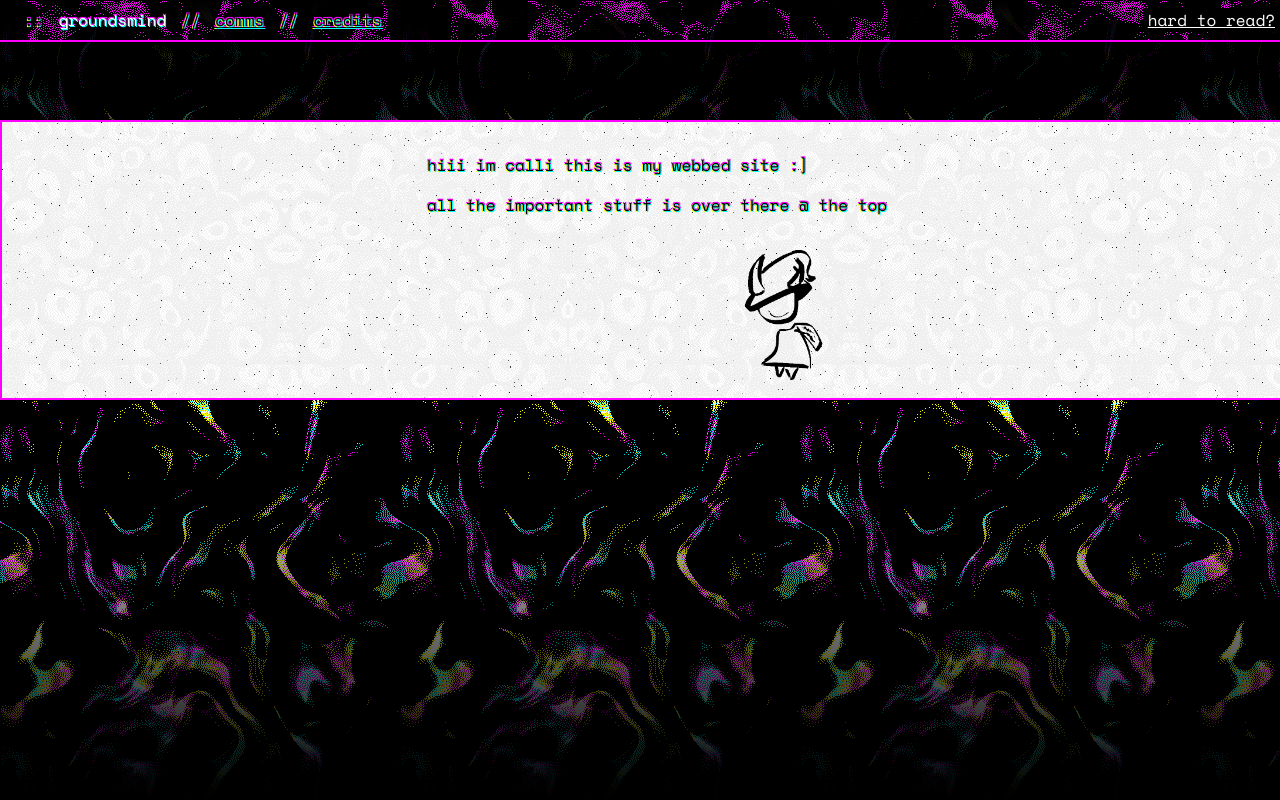
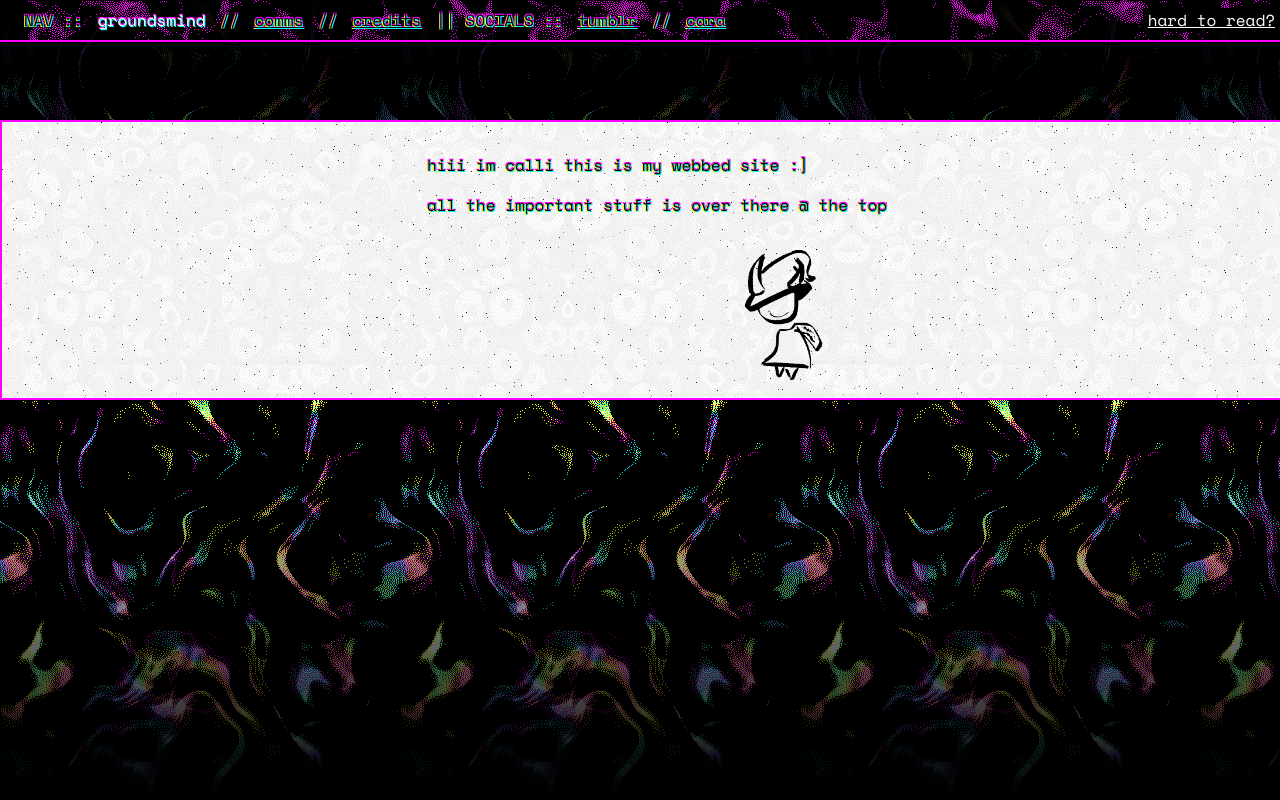
Before and after one commit to groundsmind/groundsmind.github.io, a plain HTML site: page index.html in a window 1280 px wide. Shown: the top 800 px of the page. Drawn offline with Linux system fonts and the light colour scheme; files whose address does not match are found by name.

Commit message:
Add files via upload

```diff
--- a/index.html
+++ b/index.html
@@ -13,12 +13,16 @@
         <div class="home-container">
 
             <header>
-                <p style="display: inline">::</p>
+                <p style="display: inline">NAV ::</p>
                 <a class="current">groundsmind</a>
                 <p style="display: inline">//</p>
                 <a href=comms.html>comms</a>
                 <p style="display: inline">//</p>
                 <a href=credits.html>credits</a>
+                <p style="display: inline">|| SOCIALS ::</p>
+                <a href="https://evil-mode-cal.tumblr.com/">tumblr</a>
+                <p style="display: inline">//</p>
+                <a href="https://cara.app/groundsmind/">cara</a>
                 <a href="https://groundsmind.carrd.co/" class="vemp">hard to read?</a>
             </header>
 
```
